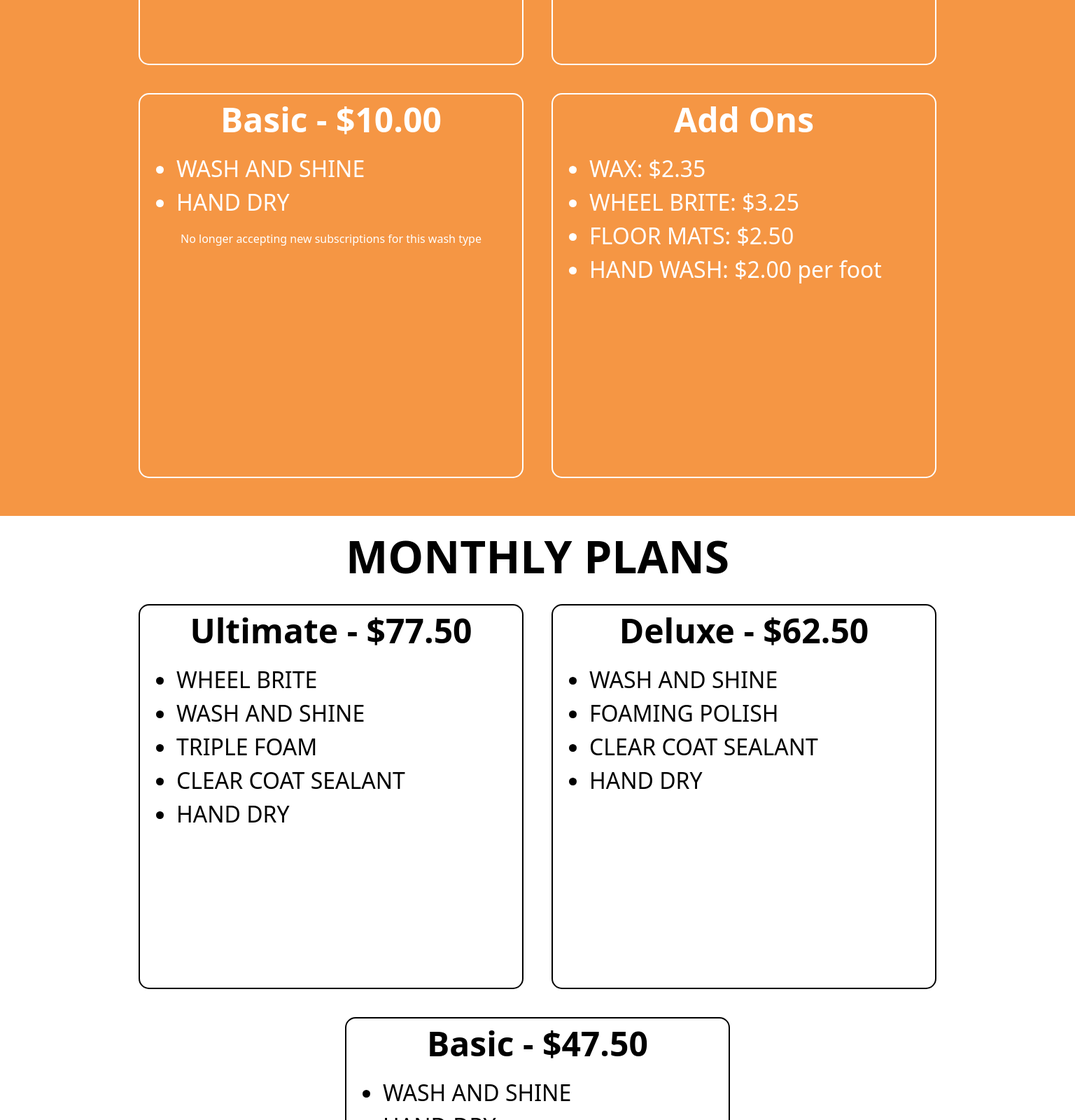
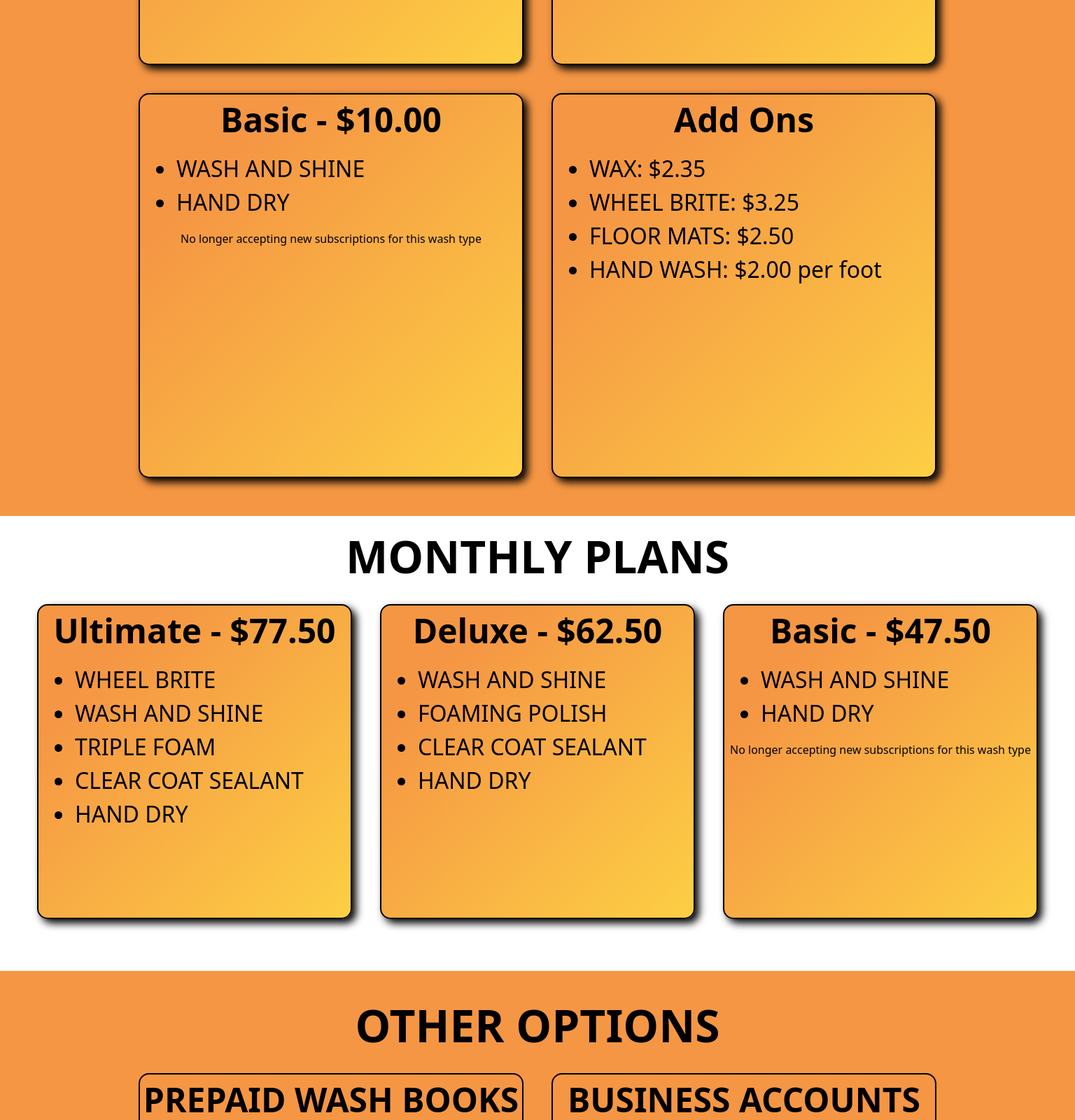
Before and after one commit to TheWashZone/Website, a React (Vite) app in the folder website/: page / in a window 1536 px wide. Shown: the part 1780-3380 px from the top of the page at 70% size. Built offline with nearby package versions, Linux system fonts and the light colour scheme.

Commit message:
new box design

```diff
--- a/website/src/css/home-page.css
+++ b/website/src/css/home-page.css
@@ -17,30 +17,6 @@
   text-align: center;
   color: white;
 }
-
-/* .bottom-left-title {
-  position: absolute;
-  bottom: 64px;
-  left: 32px;
-  z-index: 10;
-  color: white;
-  font-weight: bold;
-  text-shadow: 2px 2px 4px rgba(0, 0, 0, 0.7);
-  font-size: 76px;
-  padding-bottom: 20px;
-}
-
-.bottom-left-address {
-  position: absolute;
-  bottom: 16px;
-  left: 32px;
-  z-index: 10;
-  color: white;
-  font-weight: bold;
-  text-shadow: 2px 2px 4px rgba(0, 0, 0, 0.7);
-  font-size: 48px;
-  padding-bottom: 20px;
-} */
 
 .top-left-title {
   position: absolute;
@@ -72,19 +48,19 @@
     margin: 20px auto;
 }
 
-.orange-background {
-    /* background-color: #F59644 !important; */
-    color: white;
+/* .orange-background {
+    background-color: #F59644 !important;
+    color: black;
     padding: 25px;
     text-align: center;
     height: 200px;
     width: 100vw;
     margin: 0 auto;
-}
+} */
 
 .orange-background-memberships {
     /* background-color: #F59644 !important; */
-    color: white;
+    color: black;
     text-align: center;
     height: 1050px;
     width: 100vw;
@@ -104,7 +80,7 @@
 
 .other-options {
     /* background-color: #F59644 !important; */
-    color: white;
+    color: black;
     text-align: center;
     height: 850px;
     width: 100vw;
@@ -130,7 +106,7 @@
 }
 
 .membership-item {
-    border: 2px solid white;
+    border: 2px solid black;
     border-radius: 15px;
     height: 200px;
     width: 300px;
@@ -884,7 +860,7 @@ li {
     }
 
     .monthly-memberships {
-        height: 1300px;
+        height: 650px;
         /* width: 1000px; */
         width: 100vw;
         /* padding: 20px; */
@@ -929,14 +905,16 @@ li {
     }
 
     .membership-item {
-        border: 2px solid white;
+        border: 2px solid black;
+        box-shadow: 6px 6px 12px black;
         border-radius: 15px;
         height: 550px;
         width: 550px;
+        background: linear-gradient(to bottom right, #F59644 20%, #FDCF44 100%);
     }
 
     .other-item {
-        border: 2px solid white;
+        border: 2px solid black;
         border-radius: 15px;
         height: 550px;
         width: 550px;
@@ -944,9 +922,11 @@ li {
 
     .monthly-membership-item {
         border: 2px solid black;
+        box-shadow: 6px 6px 12px black;
         border-radius: 15px;
-        height: 550px;
-        width: 550px;
+        height: 450px;
+        width: 450px;
+        background: linear-gradient(to bottom right, #F59644 20%, #FDCF44 100%);
     }
 
     .membership-item-title {
```
